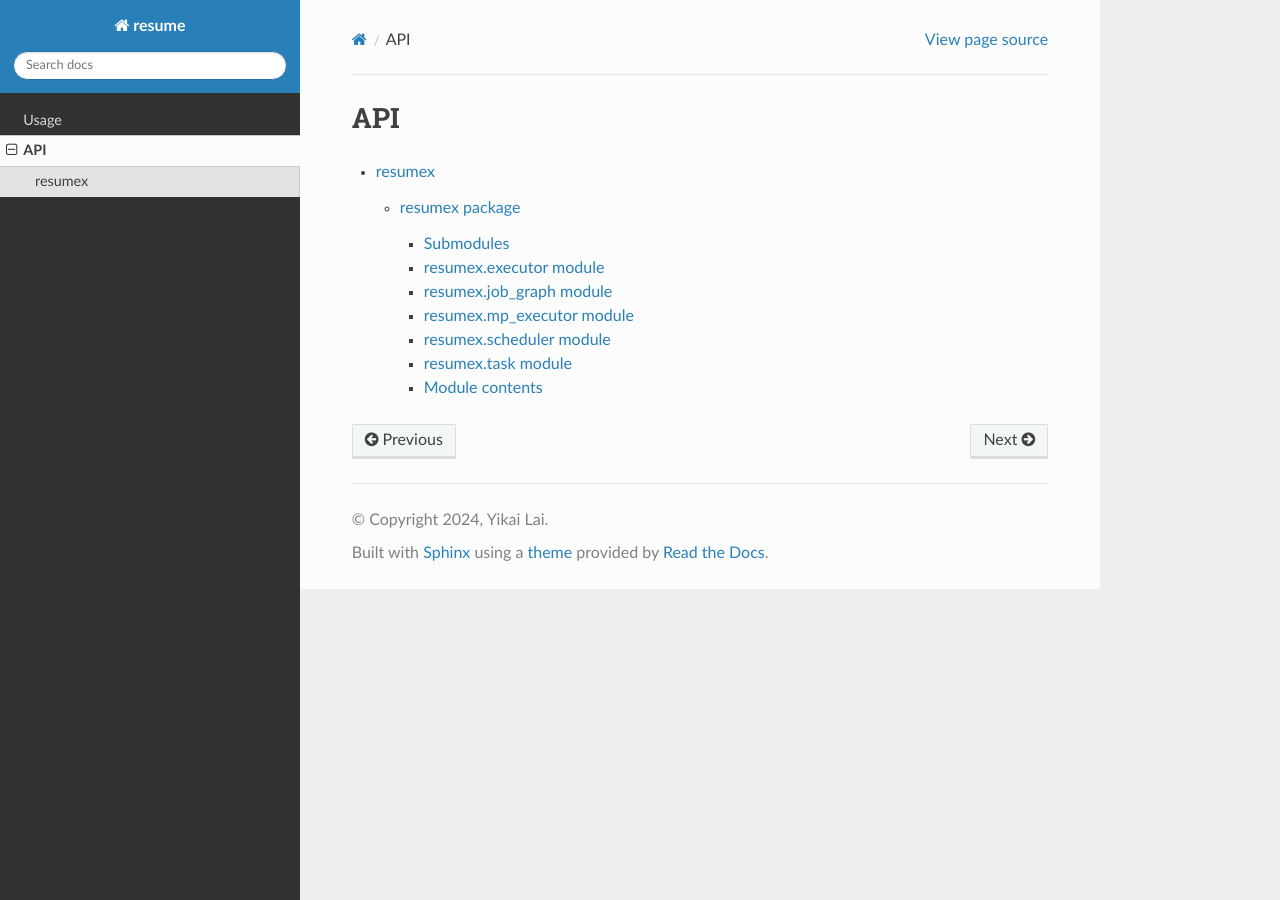
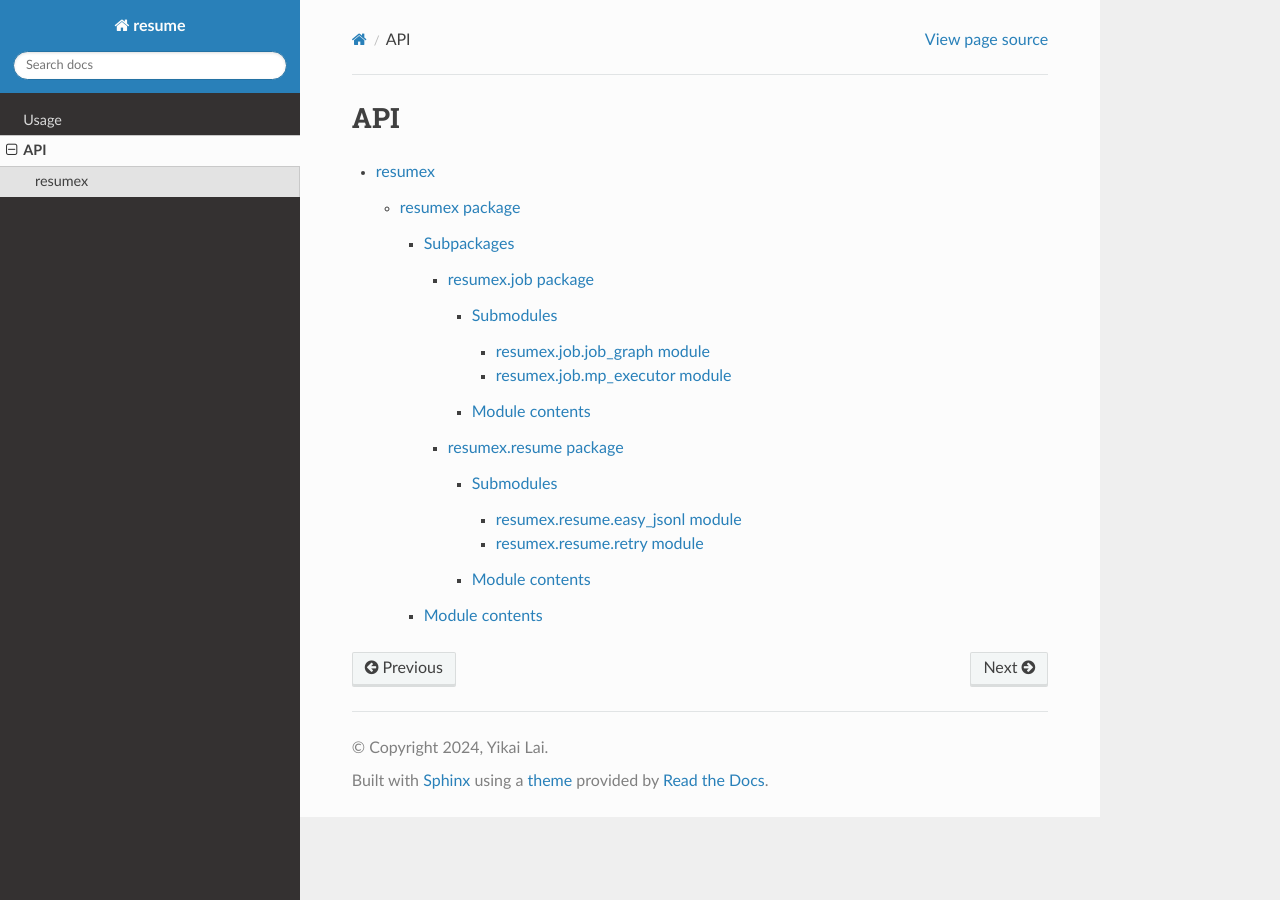
Before and after one commit to laiyk5/resumex, a Sphinx documentation site: the page built from docs/source/api.rst, in a window 1280 px wide. Built offline with Sphinx 7.4.7 and the Read the Docs theme 2.0.0, drawn with Linux system fonts in a browser that asks for light colours.

Commit message:
update docs

```diff
--- /dev/null
+++ b/docs/source/resumex/resumex.job.job_graph.rst
@@ -0,0 +1,7 @@
+resumex.job.job\_graph module
+=============================
+
+.. automodule:: resumex.job.job_graph
+   :members:
+   :undoc-members:
+   :show-inheritance:
--- /dev/null
+++ b/docs/source/resumex/resumex.job.mp_executor.rst
@@ -0,0 +1,7 @@
+resumex.job.mp\_executor module
+===============================
+
+.. automodule:: resumex.job.mp_executor
+   :members:
+   :undoc-members:
+   :show-inheritance:
--- /dev/null
+++ b/docs/source/resumex/resumex.job.rst
@@ -0,0 +1,19 @@
+resumex.job package
+===================
+
+Submodules
+----------
+
+.. toctree::
+   :maxdepth: 4
+
+   resumex.job.job_graph
+   resumex.job.mp_executor
+
+Module contents
+---------------
+
+.. automodule:: resumex.job
+   :members:
+   :undoc-members:
+   :show-inheritance:
--- /dev/null
+++ b/docs/source/resumex/resumex.resume.easy_jsonl.rst
@@ -0,0 +1,7 @@
+resumex.resume.easy\_jsonl module
+=================================
+
+.. automodule:: resumex.resume.easy_jsonl
+   :members:
+   :undoc-members:
+   :show-inheritance:
--- /dev/null
+++ b/docs/source/resumex/resumex.resume.retry.rst
@@ -0,0 +1,7 @@
+resumex.resume.retry module
+===========================
+
+.. automodule:: resumex.resume.retry
+   :members:
+   :undoc-members:
+   :show-inheritance:
--- /dev/null
+++ b/docs/source/resumex/resumex.resume.rst
@@ -0,0 +1,19 @@
+resumex.resume package
+======================
+
+Submodules
+----------
+
+.. toctree::
+   :maxdepth: 4
+
+   resumex.resume.easy_jsonl
+   resumex.resume.retry
+
+Module contents
+---------------
+
+.. automodule:: resumex.resume
+   :members:
+   :undoc-members:
+   :show-inheritance:
```
Also changed, not shown: docs/source/resumex/resumex.rst (+6 -40 lines).
